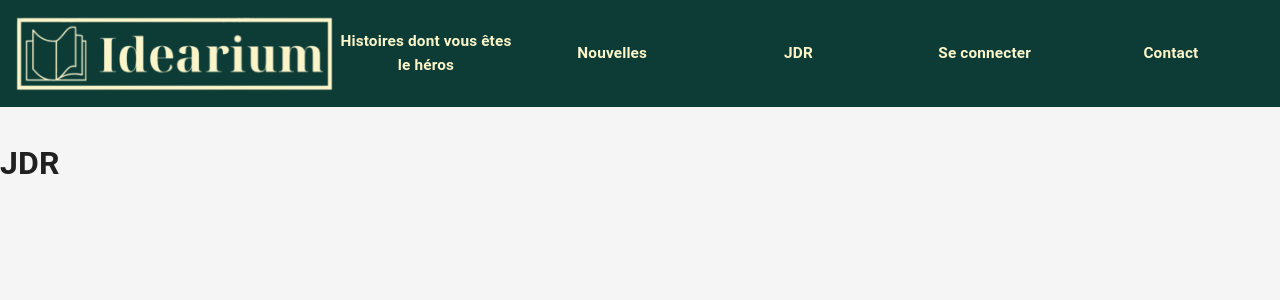
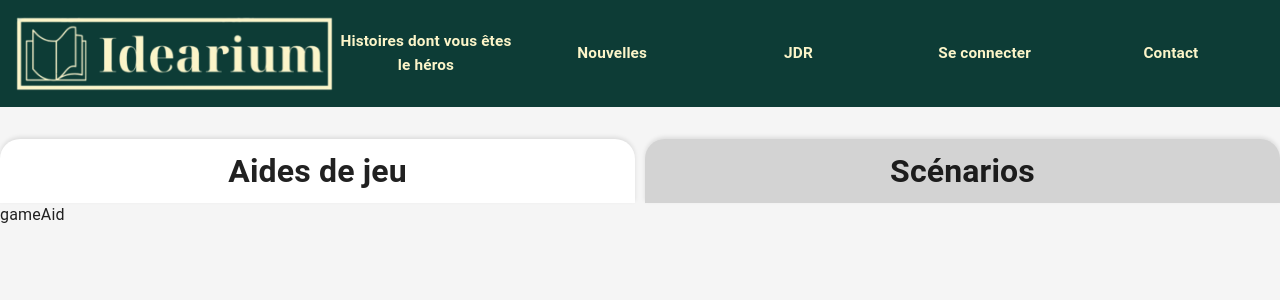
Before and after one commit to Florian59c/Blog-JDR-front, a Next.js app: page /jdr in a window 1280 px wide. Shown: the top 300 px of the page. Built offline with nearby package versions, Linux system fonts and the light colour scheme.

Commit message:
feat: front for jdr page and start the components

```diff
--- /dev/null
+++ b/components/gameAid.tsx
@@ -0,0 +1,7 @@
+export default function GameAid() {
+    return (
+        <div>
+            gameAid
+        </div>
+    );
+}
--- /dev/null
+++ b/components/scenario.tsx
@@ -0,0 +1,7 @@
+export default function Scenario() {
+    return (
+        <div>
+            scénario
+        </div>
+    );
+}
--- a/pages/jdr.tsx
+++ b/pages/jdr.tsx
@@ -1,7 +1,24 @@
+import GameAid from '../components/gameAid';
+import Scenario from '../components/scenario';
+import styles from '../styles/jdr.module.css';
+import { useState } from 'react';
+
 export default function JDR() {
+    const [isScenario, setIsScenario] = useState(false);
+
     return (
         <div>
-            <h1>JDR</h1>
-        </div>
+            <div className={styles.header}>
+                <h1 onClick={() => setIsScenario(false)} className={isScenario ? styles.notSelected : ''}>
+                    Aides de jeu
+                </h1>
+                <h1 onClick={() => setIsScenario(true)} className={isScenario ? '' : styles.notSelected}>
+                    Scénarios
+                </h1>
+            </div>
+            <div className={styles.container}>
+                {isScenario ? <Scenario></Scenario> : <GameAid></GameAid>}
+            </div>
+        </div >
     );
 }
--- /dev/null
+++ b/styles/jdr.module.css
@@ -0,0 +1,37 @@
+.header {
+    display: flex;
+    gap: 4px;
+}
+
+.header h1 {
+    background-color: #FFF;
+    width: 50%;
+    text-align: center;
+    border-top-left-radius: 15px;
+    border-top-right-radius: 15px;
+    padding: 0.5rem;
+    font-size: 1rem;
+    box-shadow: 0 -2px 4px rgba(0, 0, 0, 0.1);
+}
+
+.notSelected {
+    background-color: #D3D3D3 !important;
+    cursor: pointer;
+}
+
+.notSelected:hover {
+    text-shadow: 0 0 10px #FFF;
+}
+
+/* Tablette */
+@media (min-width: 768px) {
+    .header {
+        gap: 10px;
+    }
+
+    .header h1 {
+        font-size: 2rem;
+        border-top-left-radius: 20px;
+        border-top-right-radius: 20px;
+    }
+}
```
Also changed, not shown: components/dropDownJdr.tsx (added, +7 -0 lines).
